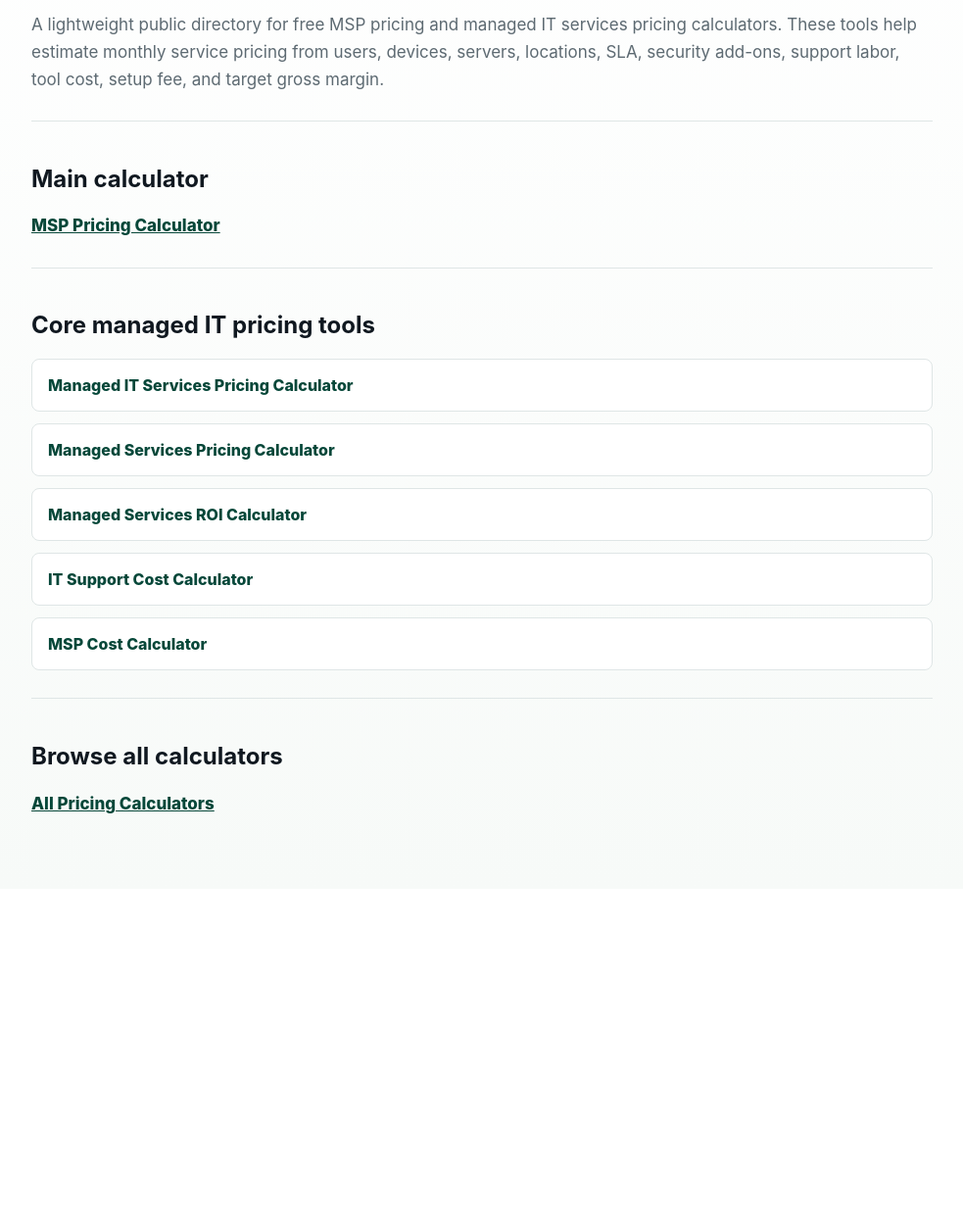
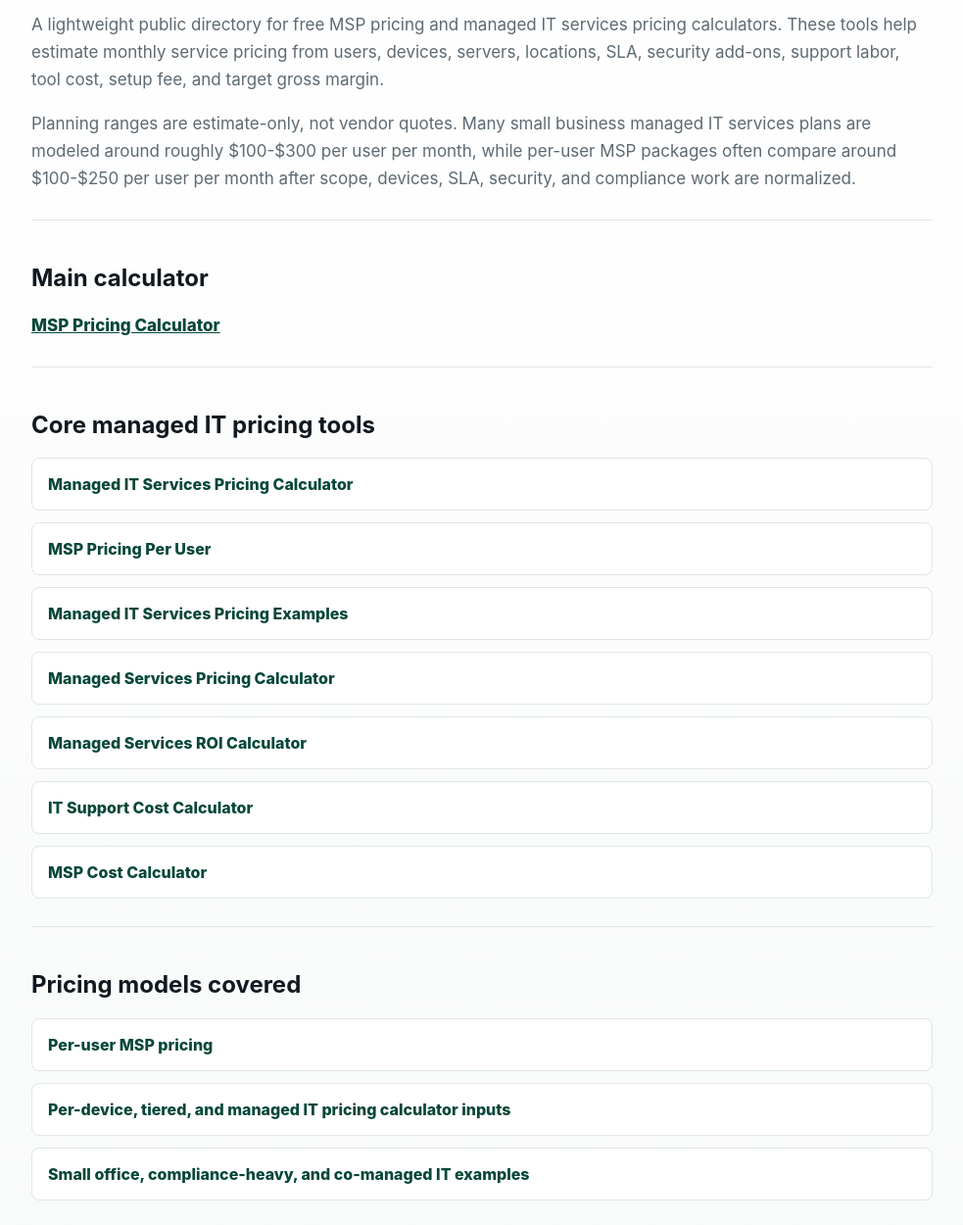
Before and after one commit to dark-node-labs/msp-pricing-calculator-directory, a plain HTML site: page index.html in a window 1280 px wide. Shown: the part 193-1443 px from the top of the page at 98% size, without its empty margins (148-1131 px from the left). Before the commit the page ends 1100 px from the top, so only its background shows below. Drawn offline with Linux system fonts and the light colour scheme.

Commit message:
Strengthen MSP pricing directory links

```diff
--- a/index.html
+++ b/index.html
@@ -6,7 +6,7 @@
     <title>MSP Pricing Calculator Directory</title>
     <meta
       name="description"
-      content="A public directory of MSP pricing, managed IT services pricing, managed services ROI, IT support cost, and MSP cost calculators."
+      content="A public directory of MSP pricing, managed IT services pricing, per-user MSP pricing, managed IT examples, ROI, IT support cost, and MSP cost calculators."
     />
     <style>
       :root {
@@ -84,6 +84,12 @@
         These tools help estimate monthly service pricing from users, devices, servers, locations, SLA,
         security add-ons, support labor, tool cost, setup fee, and target gross margin.
       </p>
+      <p>
+        Planning ranges are estimate-only, not vendor quotes. Many small business managed IT services
+        plans are modeled around roughly $100-$300 per user per month, while per-user MSP packages often
+        compare around $100-$250 per user per month after scope, devices, SLA, security, and compliance
+        work are normalized.
+      </p>
 
       <section>
         <h2>Main calculator</h2>
@@ -96,10 +102,21 @@
         <h2>Core managed IT pricing tools</h2>
         <ul>
           <li><a href="https://msp-pricing-calculator-vercel.vercel.app/managed-it-services-pricing-calculator/">Managed IT Services Pricing Calculator</a></li>
+          <li><a href="https://msp-pricing-calculator-vercel.vercel.app/msp-pricing-per-user/">MSP Pricing Per User</a></li>
+          <li><a href="https://msp-pricing-calculator-vercel.vercel.app/managed-it-services-pricing-examples/">Managed IT Services Pricing Examples</a></li>
           <li><a href="https://msp-pricing-calculator-vercel.vercel.app/managed-services-pricing-calculator/">Managed Services Pricing Calculator</a></li>
           <li><a href="https://msp-pricing-calculator-vercel.vercel.app/managed-services-roi-calculator/">Managed Services ROI Calculator</a></li>
           <li><a href="https://msp-pricing-calculator-vercel.vercel.app/it-support-cost-calculator/">IT Support Cost Calculator</a></li>
           <li><a href="https://msp-pricing-calculator-vercel.vercel.app/msp-cost-calculator/">MSP Cost Calculator</a></li>
+        </ul>
+      </section>
+
+      <section>
+        <h2>Pricing models covered</h2>
+        <ul>
+          <li><a href="https://msp-pricing-calculator-vercel.vercel.app/msp-pricing-per-user/">Per-user MSP pricing</a></li>
+          <li><a href="https://msp-pricing-calculator-vercel.vercel.app/managed-it-services-pricing-calculator/">Per-device, tiered, and managed IT pricing calculator inputs</a></li>
+          <li><a href="https://msp-pricing-calculator-vercel.vercel.app/managed-it-services-pricing-examples/">Small office, compliance-heavy, and co-managed IT examples</a></li>
         </ul>
       </section>
 
```
Also changed, not shown: 1 other file.
